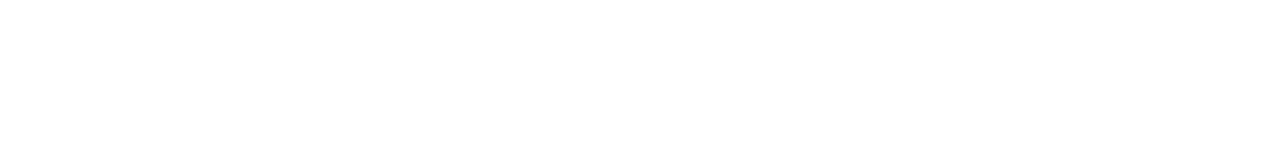
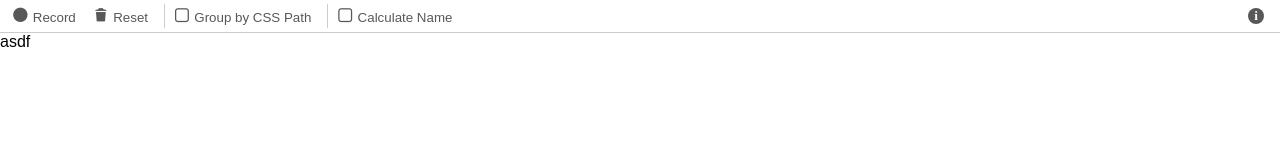
Before and after one commit to wizzyfx/nerdeRegionPlugIn, a browser extension: page NerdeRegion-Chrome/src/panel/panel.html in a window 1280 px wide. Drawn offline with Linux system fonts and the light colour scheme.

Commit message:
Initial Commit

```diff
--- a/NerdeRegion-Chrome/src/inject/inject.js
+++ b/NerdeRegion-Chrome/src/inject/inject.js
@@ -14,6 +14,8 @@
 		'[role="log"]',
 		'[role="status"]'
 	];
+
+	const inFrame = window.self !== window.top;
 
 	const sendObjectToDevTools = (message) => {
 		chrome.extension.sendMessage(message);
@@ -137,6 +139,11 @@
 		watchList.forEach((node, i)=>{
 			if(node.isConnected) {
 				console.log(node.dataset.nerderegionid + ') ' + getPath(node) + ' | ' + node.textContent);
+				sendObjectToDevTools({
+					action: "regionDump",
+					data: [node.dataset.nerderegionid, getPath(node), node.textContent],
+					framed: inFrame
+				});
 			} else {
 				delete watchList[i];
 			}
--- a/NerdeRegion-Chrome/src/panel/panel.html
+++ b/NerdeRegion-Chrome/src/panel/panel.html
@@ -5,9 +5,26 @@
     <link rel="stylesheet" href="panel.css">
 </head>
 <body>
-<ul id="target">
-
-</ul>
+<header>
+    <div class="toolbar">
+        <div class="group">
+            <button id="captureButton" class="toolbarButton record">Record</button>
+            <button id="clearButton" class="toolbarButton clear">Reset</button>
+        </div>
+        <div class="group">
+            <button id="cssPathButton" class="toolbarButton highlight" aria-label="Turn On Focus Indicator">Group by CSS Path</button>
+        </div>
+        <div class="group last">
+            <button id="highlightButton" class="toolbarButton highlight" aria-label="Turn On Focus Indicator">Calculate Name</button>
+        </div>
+        <div class="group right">
+            <button id="infoButton" class="toolbarButton about" aria-label="About NerdeRegion"><span>i</span></button>
+        </div>
+    </div>
+</header>
+<main>
+    asdf
+</main>
 <script src="/vendor/jquery-3.2.1.slim.min.js"></script>
 <script src="panel.js"></script>
 </body>
--- a/NerdeRegion-Chrome/src/panel/panel.js
+++ b/NerdeRegion-Chrome/src/panel/panel.js
@@ -0,0 +1,15 @@
+(function createChannel () {
+	//Create a port with service page for continuous message communication
+	var port = chrome.extension.connect({
+		name: "nerdeRegionChromeExtension"
+	});
+
+	// Listen to messages from the service page
+	port.onMessage.addListener(function (message) {
+		if (message.sender.tab.id == chrome.devtools.inspectedWindow.tabId) {
+			console.log(message);
+		}
+	});
+}());
+
+$('body').addClass(chrome.devtools.panels.themeName)
--- a/NerdeRegion-Chrome/src/panel/panel.less
+++ b/NerdeRegion-Chrome/src/panel/panel.less
@@ -0,0 +1,122 @@
+body {
+  padding: 0;
+  margin: 0;
+  font-family: sans-serif;
+}
+
+@font-face {
+  font-family: 'fontello';
+  src: url('fontello.woff2') format('woff2');
+  font-weight: normal;
+  font-style: normal;
+}
+
+.toolbar {
+  padding: 0;
+  margin: 0;
+  border-bottom: 1px solid #ccc;
+  overflow: hidden;
+  height: 2rem;
+
+  .group {
+    display: inline-block;
+    padding: 0 0.5rem 0 0;
+    margin: 0.25rem 0 0.25rem 0;
+    border-right: 1px solid #ccc;
+
+    &.right {
+      display: inline-block;
+      float: right;
+      border: none;
+
+      .about span{
+        display: block;
+        width: 16px;
+        height: 16px;
+        background: #585858;
+        border-radius: 8px;
+        font-weight: bold;
+        text-align: center;
+        color: white;
+        line-height: 16px;
+        font-family: serif;
+      }
+    }
+
+    &.last {
+      border: none;
+    }
+
+    &:first-of-type {
+      padding: 0 0.5rem;
+    }
+  }
+
+  .toolbarButton {
+    color: #585858;
+    padding: 0;
+    margin: 0 0.5rem 0 0;
+    height: 1.5rem;
+    border: none;
+    background-color: #FFF;
+    text-align: left;
+
+    &:before {
+      font-family: "fontello";
+      font-style: normal;
+      font-weight: normal;
+      speak: none;
+      display: inline-block;
+      text-decoration: inherit;
+      width: 1em;
+      margin-right: .2em;
+      text-align: center;
+      font-variant: normal;
+      text-transform: none;
+      line-height: 1em;
+      margin-left: .2em;
+      -webkit-font-smoothing: antialiased;
+      -moz-osx-font-smoothing: grayscale;
+      font-size: 133%;
+      vertical-align: text-bottom;
+    }
+
+    &.clear::before {
+      content: '\e807';
+    }
+
+    &.record, &.pause {
+      width: 4.25rem;
+    }
+
+    &.record:before {
+      content: '\e805';
+    }
+
+    &.pause:before {
+      content: '\e804';
+    }
+
+    &.highlight::before {
+      content: '\f096';
+      position: relative;
+      top: 1px;
+
+      &.on:before {
+        content: '\f14a';
+        top: 0px;
+      }
+    }
+  }
+}
+
+.dark{
+  .toolbarButton {
+    color: #dedede;
+    background-color: #242424;
+
+    &:hover, &:focus {
+      color: #e6e6e6;
+    }
+  }
+}
```
Also changed, not shown: NerdeRegion-Chrome/src/panel/fontello.woff2 (added), NerdeRegion-Chrome/src/panel/panel.css.
